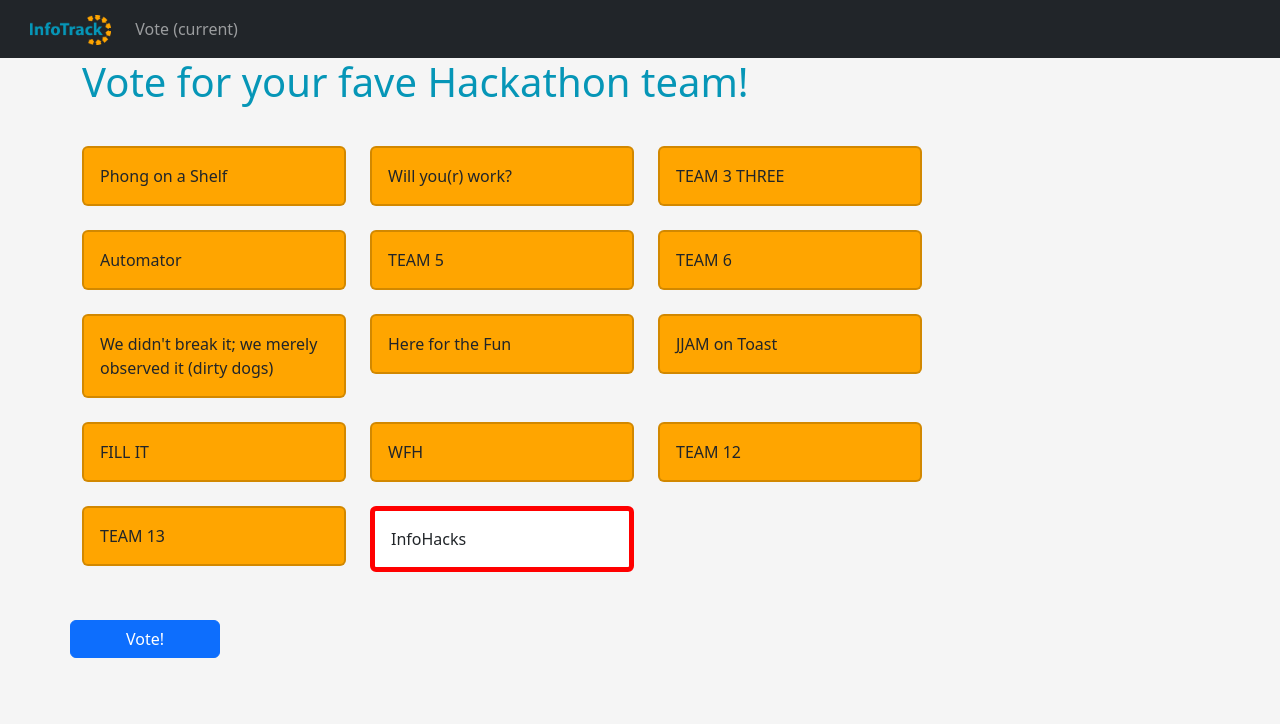
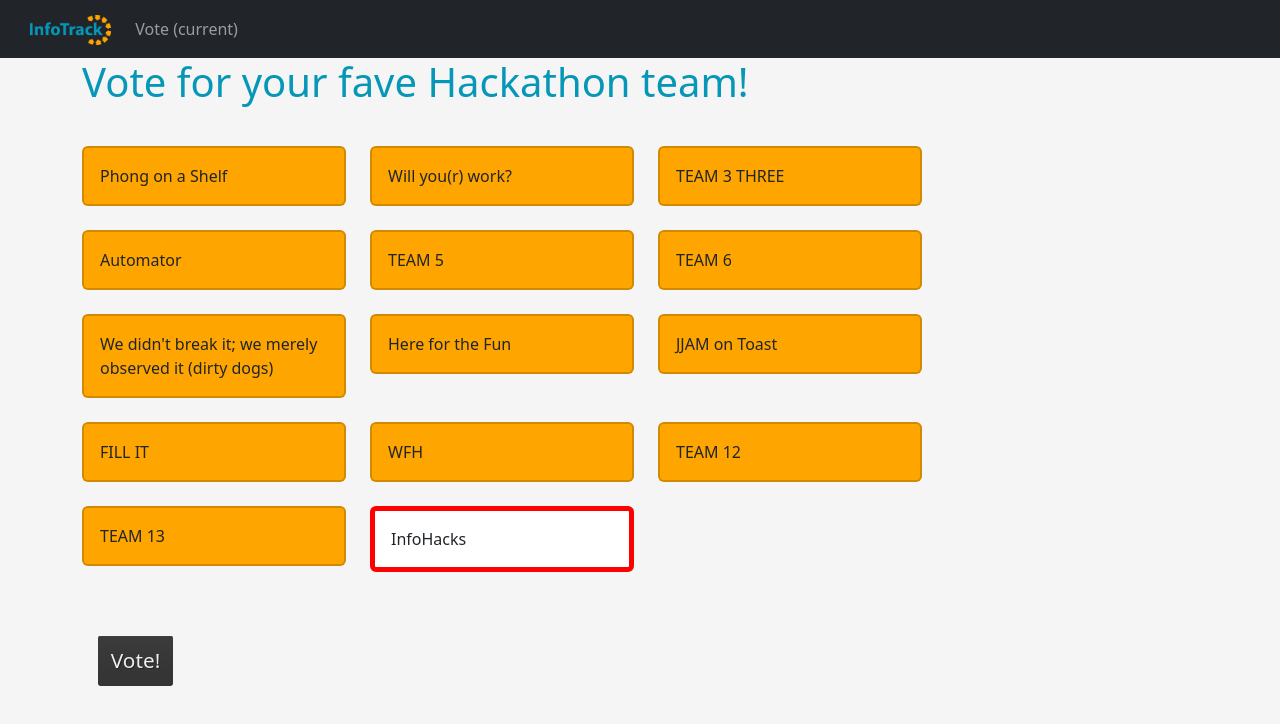
Before and after one commit to InfoHacks/HackathonAngular, an Angular app: page /voting in a window 1280 px wide. Shown: the top 724 px of the page. Built offline with nearby package versions, Linux system fonts and the light colour scheme.

Commit message:
push updates

```diff
--- a/src/app/voting/voting.component.html
+++ b/src/app/voting/voting.component.html
@@ -12,7 +12,10 @@
 </div>
 
 <div class="row mt-5">
-  <button #voteBtn class="btn btn-primary" style="max-width: 150px;" (mounseenter)="onMouseOver(voteBtn)">Vote!</button>
+  <div style="min-height: 200px;">
+    <button #voteBtn class="btn btn-primary unclickable" style="max-width: 150px;" (mouseover)="onMouseOver(voteBtn)">Vote!</button>
+  </div>
+
 </div>
 
 <!-- <script>
--- a/src/app/voting/voting.component.scss
+++ b/src/app/voting/voting.component.scss
@@ -10,7 +10,7 @@
 }
 
 @mixin nice-looking-button {
-  position: absolute;
+  position: relative;
   top: 1rem;
   left: 1rem;
 
--- a/src/app/voting/voting.component.ts
+++ b/src/app/voting/voting.component.ts
@@ -47,6 +47,7 @@ export class VotingComponent implements OnInit {
 
   onMouseOver(voteBtn: HTMLElement) {
     console.log('mouseover')
+    console.log(`${innerWidth} : ${innerHeight}`)
     const randomX = Math.floor(Math.random() * (innerWidth - 200))
     const randomY = Math.floor(Math.random() * (innerHeight - 200))
     voteBtn.style.top = `${randomY}px`
```
